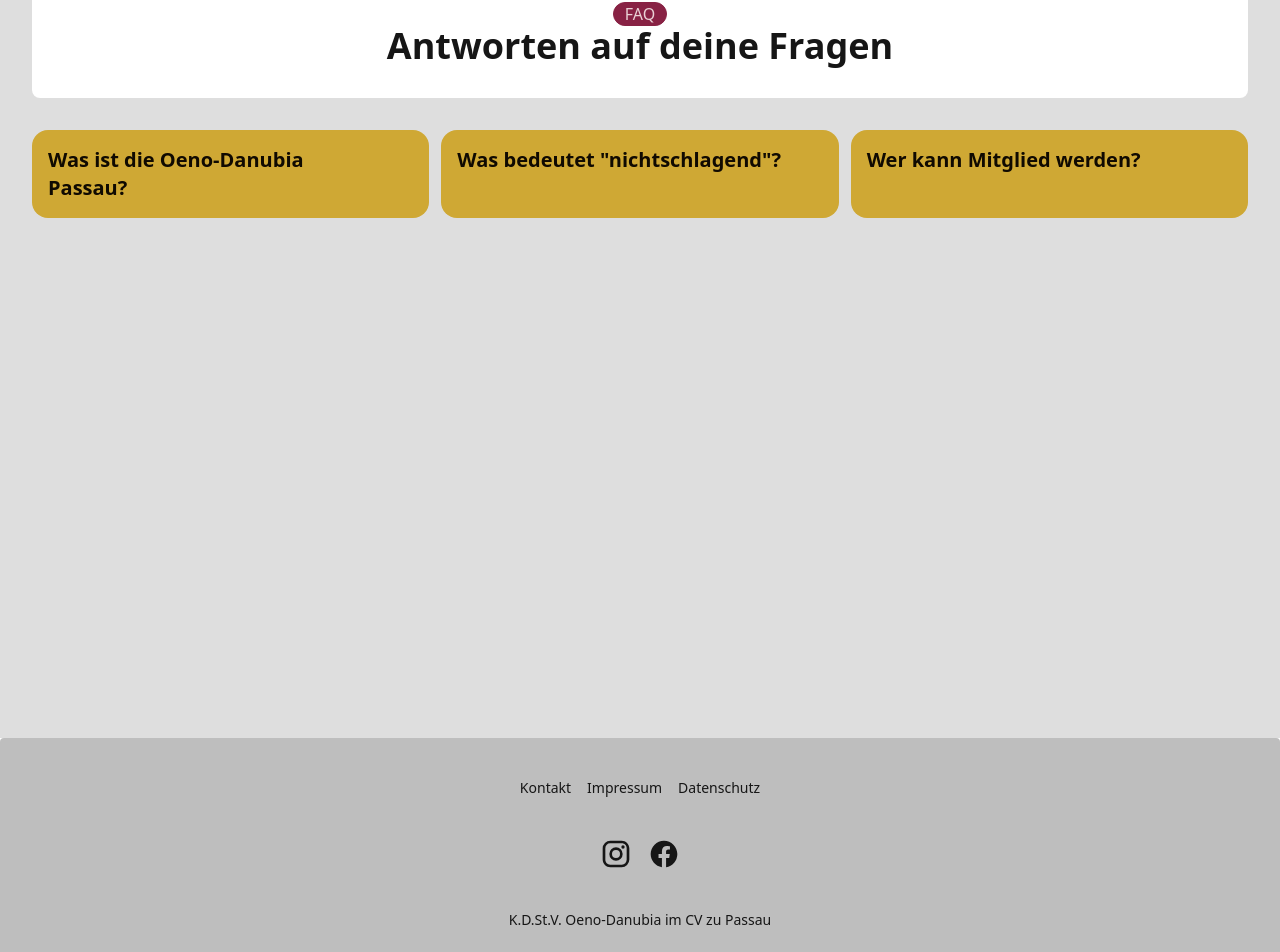
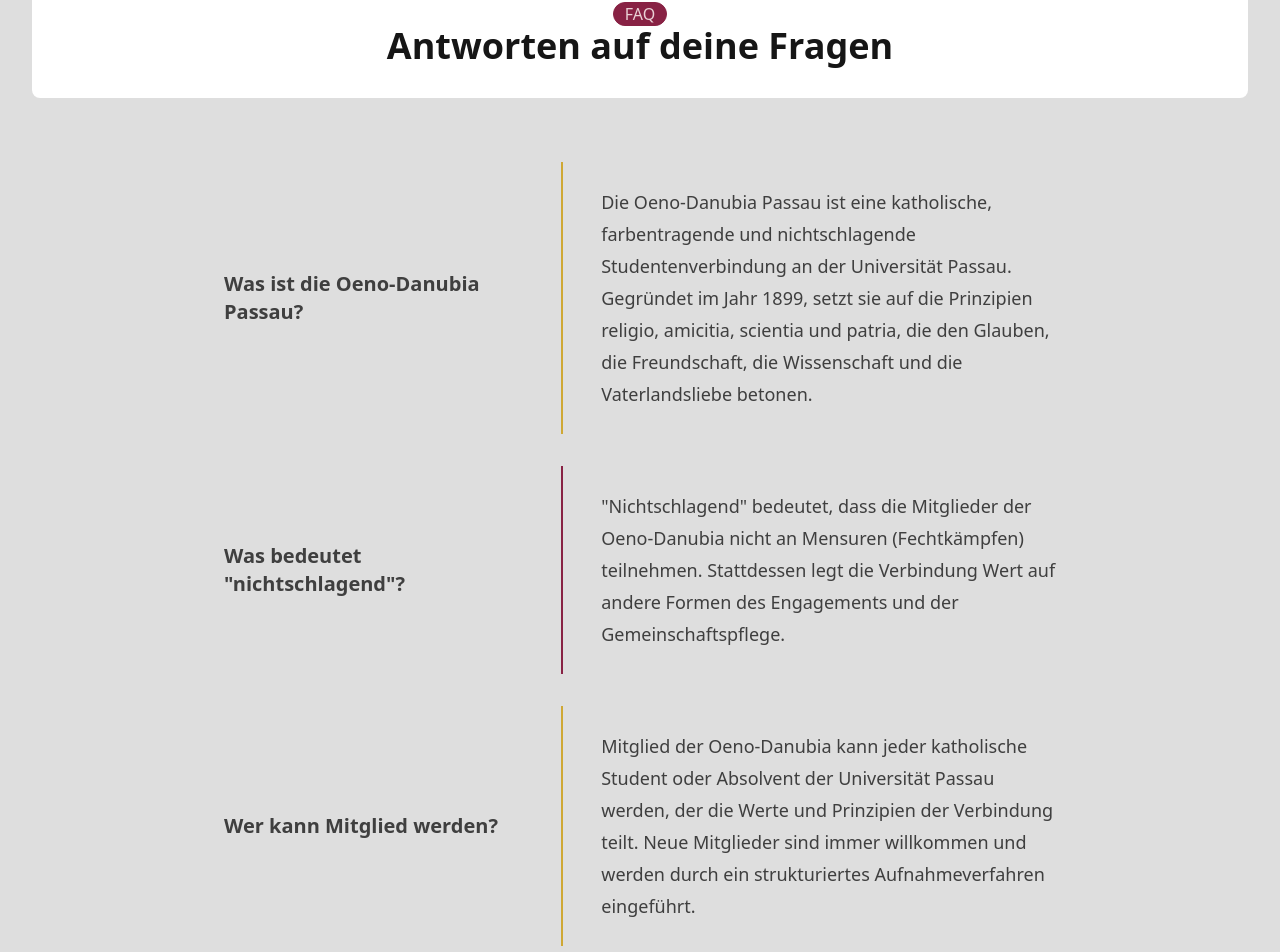
Before and after one commit to managrsphere/oeno-danubia, a Nuxt app: page / in a window 1280 px wide. Shown: the part 1758-2710 px from the top of the page. Built offline with nearby package versions, Linux system fonts and the light colour scheme.

Commit message:
Animations and alignment to index + removed collapse from index and about

```diff
--- a/components/TheCalendar.vue
+++ b/components/TheCalendar.vue
@@ -8,7 +8,7 @@
         <option value="year">Jahr</option>
       </select>
     </div>
-    <div v-if="filteredEvents.length" class="grid grid-cols-1 md:grid-cols-2 lg:grid-cols-3 gap-4 bg-base-100 p-6 rounded-md">
+    <div v-if="filteredEvents.length" class="grid grid-cols-1 md:grid-cols-2 lg:grid-cols-3 xl:grid-cols-4 gap-4 bg-base-100 p-6 rounded-md">
       <div v-for="event in filteredEvents" :key="event.id" class="bg-base-200 text-base-content p-6 rounded-lg shadow-xl">
         <h3 class="text-lg font-bold">{{ event.title }}</h3>
         <p class="text-sm">{{ event.date }}</p>
--- a/nuxt.config.ts
+++ b/nuxt.config.ts
@@ -1,7 +1,7 @@
 // https://nuxt.com/docs/api/configuration/nuxt-config
 export default defineNuxtConfig({
   devtools: { enabled: true },
-  modules: ['@nuxtjs/tailwindcss', 'nuxt-gtag'],
+  modules: ['@nuxtjs/tailwindcss', 'nuxt-gtag', "nuxt-aos"],
   gtag: {
     id: 'G-JFTY8LMMGL'
   }
--- a/package.json
+++ b/package.json
@@ -15,6 +15,7 @@
     "@tailwindcss/typography": "^0.5.13",
     "daisyui": "^4.12.2",
     "nuxt": "^3.12.2",
+    "nuxt-aos": "^1.2.5",
     "nuxt-gtag": "^2.1.0",
     "vue": "^3.4.29",
     "vue-router": "^4.3.3"
--- a/pages/chargia.vue
+++ b/pages/chargia.vue
@@ -9,7 +9,7 @@
                 <h2>Unsere Chargia</h2>
             </div>
 
-            <div class="grid grid-cols-1 md:grid-cols-2 lg:grid-cols-3 gap-4 mb-6">
+            <div class="grid grid-cols-1 md:grid-cols-2 lg:grid-cols-3 xl:grid-cols-4 gap-4 mb-6">
                 <div class="card card-compact bg-base-200 shadow-xl">
                     <figure>
                         <img src="" alt="">
@@ -59,7 +59,7 @@
             <div class="prose xl:prose-lg mt-6 mb-3">
                 <h2>Unsere Philisterchargen</h2>
             </div>
-            <div class="grid grid-cols-1 md:grid-cols-2 gap-4">
+            <div class="grid grid-cols-1 md:grid-cols-2 lg:grid-cols-3 xl:grid-cols-4 gap-4">
                 <div class="card card-compact bg-base-200 shadow-xl">
                     <figure>
                         <img src="" alt="">
--- a/pages/index.vue
+++ b/pages/index.vue
@@ -4,7 +4,7 @@
     <div class="hero min-h-screen" id="hero-section">
       <div class="hero-overlay bg-opacity-60"></div>
       <div class="hero-content text-base-100 rounded-lg text-center">
-          <div class="max-w-lg">
+        <div class="max-w-lg" data-aos="fade-down">
           <h1 class="mb-3 text-5xl font-bold">Oeno Danubia im CV zu Passau</h1>
           <h2 class="text-xl font-semibold">Bono consilia - opera bona</h2>
           <div class="divider divider-primary my-2"></div>
@@ -20,12 +20,12 @@
 
     <!-- Section 2 -->
     <section class="min-h-screen flex flex-col bg-base text-base-content p-8">
-      <div class="flex flex-col items-center text-center rounded-lg bg-base-200 p-6 mb-8">
+      <div class="flex flex-col items-center text-center rounded-lg bg-base-200 p-6 mb-8" data-aos="zoom-in">
         <div class="badge badge-primary badge-lg">Benefits</div>
         <h2 class="text-base-content text-4xl font-bold">Was dich erwartet</h2>
       </div>
       <div class="grid grid-cols-1 lg:grid-cols-3 gap-4">
-        <div class="card bg-base-100 text-base-content shadow-xl max-w-xl mx-auto">
+        <div class="card bg-base-100 text-base-content shadow-xl max-w-lg mx-auto" data-aos="zoom-in">
           <figure class="image-container">
             <img src="/public/Gruppe_Billiard.jpeg" alt="Gruppenbild" class="w-full h-56 object-cover rounded-t-lg">
           </figure>
@@ -36,7 +36,7 @@
               Ausgleich zum Studienalltag und knüpfst gleichzeitig wertvolle Kontakte.</p>
           </div>
         </div>
-        <div class="card bg-base-100 text-base-content shadow-xl max-w-xl mx-auto">
+        <div class="card bg-base-100 text-base-content shadow-xl max-w-lg mx-auto" data-aos="zoom-in">
           <figure class="image-container">
             <img src="/public/Fluss_Anstoßen.jpeg" alt="Anstoßen an der Donau"
               class="w-full h-56 object-cover rounded-t-lg">
@@ -49,7 +49,7 @@
               ein Netzwerk, das dich in jeder Situation unterstützt.</p>
           </div>
         </div>
-        <div class="card bg-base-100 text-base-content shadow-xl max-w-xl mx-auto">
+        <div class="card bg-base-100 text-base-content shadow-xl max-w-lg mx-auto" data-aos="zoom-in">
           <figure class="image-container">
             <img src="/public/Wappen_Flagge.jpg" alt="Auszeichnung vor Wappen"
               class="w-full h-56 object-cover rounded-t-lg">
@@ -67,40 +67,47 @@
 
     <!-- Section 3 -->
     <section class="min-h-screen flex flex-col bg-base-200 text-base-content p-8">
-      <div class="bg-base-100 flex flex-col items-center text-center rounded-lg p-8 mb-8">
+  <div class="bg-base-100 flex flex-col items-center text-center rounded-lg p-8 mb-8" data-aos="zoom-out">
     <div class="badge badge-secondary badge-lg">FAQ</div>
     <h2 class="text-4xl font-bold">Antworten auf deine Fragen</h2>
   </div>
-      <div class="grid grid-cols-1 lg:grid-cols-3 gap-3">
-        <details class="collapse">
-          <summary class="collapse-title bg-primary text-primary-content text-xl font-semibold">Was ist die Oeno-Danubia
-            Passau?</summary>
-          <div class="collapse-content bg-primary text-primary-content">
+
+  <div class="flex flex-col items-center justify-center w-full max-w-4xl p-8 mx-auto">
+    <!-- First Question and Answer -->
+    <div class="flex items-center mb-8 prose xl:prose-lg w-full max-w-4xl" data-aos="zoom-out-left">
+      <div class="font-semibold text-xl w-2/5 pr-4">Was ist die Oeno-Danubia Passau?</div>
+      <div class="divider divider-horizontal divider-primary mx-4"></div>
+      <div class="pl-4 w-3/5">
         <p>Die Oeno-Danubia Passau ist eine katholische, farbentragende und nichtschlagende Studentenverbindung an
           der Universität Passau. Gegründet im Jahr 1899, setzt sie auf die Prinzipien religio, amicitia, scientia
           und patria, die den Glauben, die Freundschaft, die Wissenschaft und die Vaterlandsliebe betonen.</p>
       </div>
-        </details>
-        <details class="collapse">
-          <summary class="collapse-title bg-primary text-primary-content text-xl font-semibold">Was bedeutet
-            "nichtschlagend"?</summary>
-          <div class="collapse-content bg-primary text-primary-content">
+    </div>
+
+    <!-- Second Question and Answer -->
+    <div class="flex items-center mb-8 prose xl:prose-lg w-full max-w-4xl" data-aos="zoom-out-right">
+      <div class="font-semibold text-xl w-2/5 pr-4">Was bedeutet "nichtschlagend"?</div>
+      <div class="divider divider-horizontal divider-secondary mx-4"></div>
+      <div class="pl-4 w-3/5">
         <p>"Nichtschlagend" bedeutet, dass die Mitglieder der Oeno-Danubia nicht an Mensuren (Fechtkämpfen)
           teilnehmen. Stattdessen legt die Verbindung Wert auf andere Formen des Engagements und der
           Gemeinschaftspflege.</p>
       </div>
-        </details>
-        <details class="collapse">
-          <summary class="collapse-title bg-primary text-primary-content text-xl font-semibold">Wer kann Mitglied
-            werden?</summary>
-          <div class="collapse-content bg-primary text-primary-content">
+    </div>
+
+    <!-- Third Question and Answer -->
+    <div class="flex items-center prose xl:prose-lg w-full max-w-4xl" data-aos="zoom-out-left">
+      <div class="font-semibold text-xl w-2/5 pr-4">Wer kann Mitglied werden?</div>
+      <div class="divider divider-horizontal divider-primary mx-4"></div>
+      <div class="pl-4 w-3/5">
         <p>Mitglied der Oeno-Danubia kann jeder katholische Student oder Absolvent der Universität Passau werden,
-              der die Werte und Prinzipien der Verbindung teilt. Neue Mitglieder sind immer willkommen und werden durch
-              ein strukturiertes Aufnahmeverfahren eingeführt​.</p>
+          der die Werte und Prinzipien der Verbindung teilt. Neue Mitglieder sind immer willkommen und werden
+          durch ein strukturiertes Aufnahmeverfahren eingeführt.</p>
       </div>
-        </details>
+    </div>
   </div>
 </section>
+
   </div>
 </template>
 
--- a/pages/sepro.vue
+++ b/pages/sepro.vue
@@ -1,5 +1,5 @@
 <template>
-    <div class="flex justify-center">
+    <div class="flex justify-center min-h-screen">
         <div class="flex flex-col p-8 lg:w-1/2">
             <div class="prose xl:prose-lg">
                 <h1>Semesterprogramm</h1>
```
Also changed, not shown: pages/about.vue (+26 -35 lines), 1 other file (tests, documents, lock files or other folders). Lines whose indentation alone changed are shown as unchanged.
